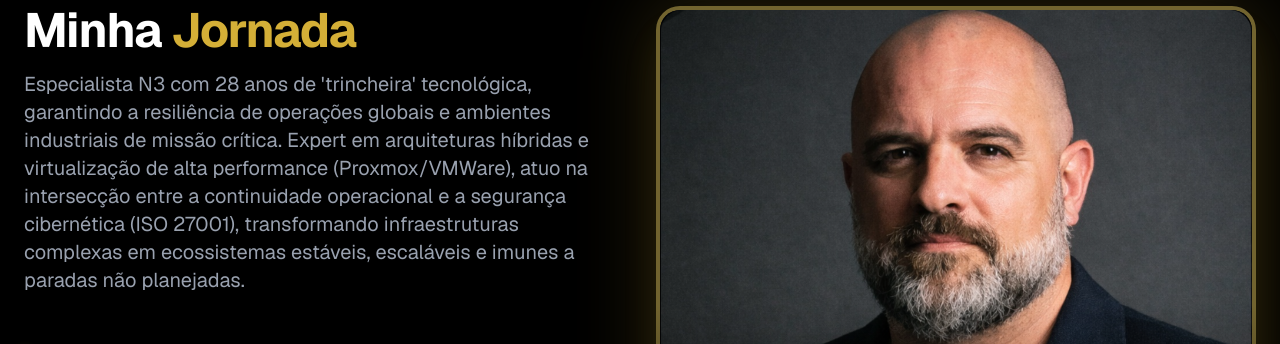
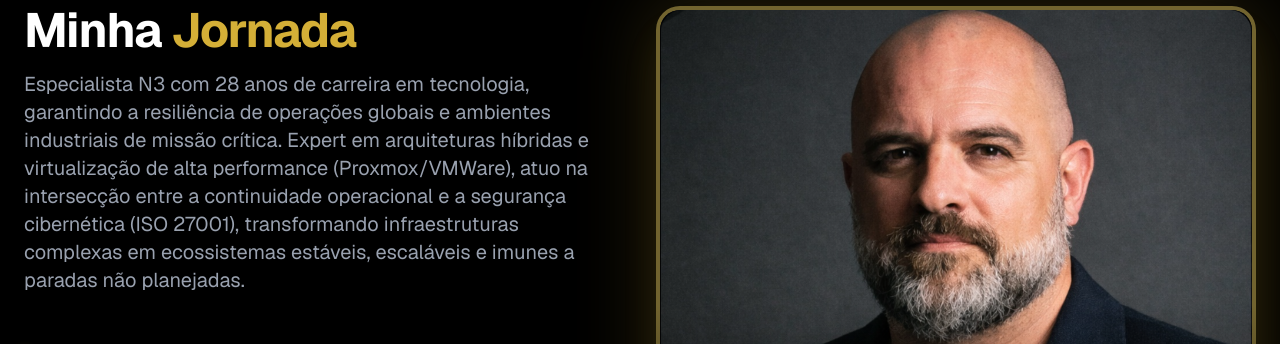
Before and after one commit to thiagoaneas-pinda/thiagorodrigues-ti_en, a Next.js app: page / in a window 1280 px wide. Shown: the part 244-588 px from the top of the page. Built offline with nearby package versions, Linux system fonts and the light colour scheme.

Commit message:
Build: correção do texto inicial

```diff
--- a/app/page.tsx
+++ b/app/page.tsx
@@ -160,7 +160,7 @@ export default function PortfolioPage() {
         Minha <span className="text-[#D4AF37]">Jornada</span>
       </h2>
       <p className="text-xl text-gray-400 mb-12 text-center md:text-left">
-        Especialista N3 com 28 anos de 'trincheira' tecnológica, garantindo a resiliência de operações globais e ambientes industriais de missão crítica. Expert em arquiteturas híbridas e virtualização de alta performance (Proxmox/VMWare), atuo na intersecção entre a continuidade operacional e a segurança cibernética (ISO 27001), transformando infraestruturas complexas em ecossistemas estáveis, escaláveis e imunes a paradas não planejadas.
+        Especialista N3 com 28 anos de carreira em tecnologia, garantindo a resiliência de operações globais e ambientes industriais de missão crítica. Expert em arquiteturas híbridas e virtualização de alta performance (Proxmox/VMWare), atuo na intersecção entre a continuidade operacional e a segurança cibernética (ISO 27001), transformando infraestruturas complexas em ecossistemas estáveis, escaláveis e imunes a paradas não planejadas.
       </p>
 
       {/* TIMELINE DE EXPERIÊNCIAS */}
```
